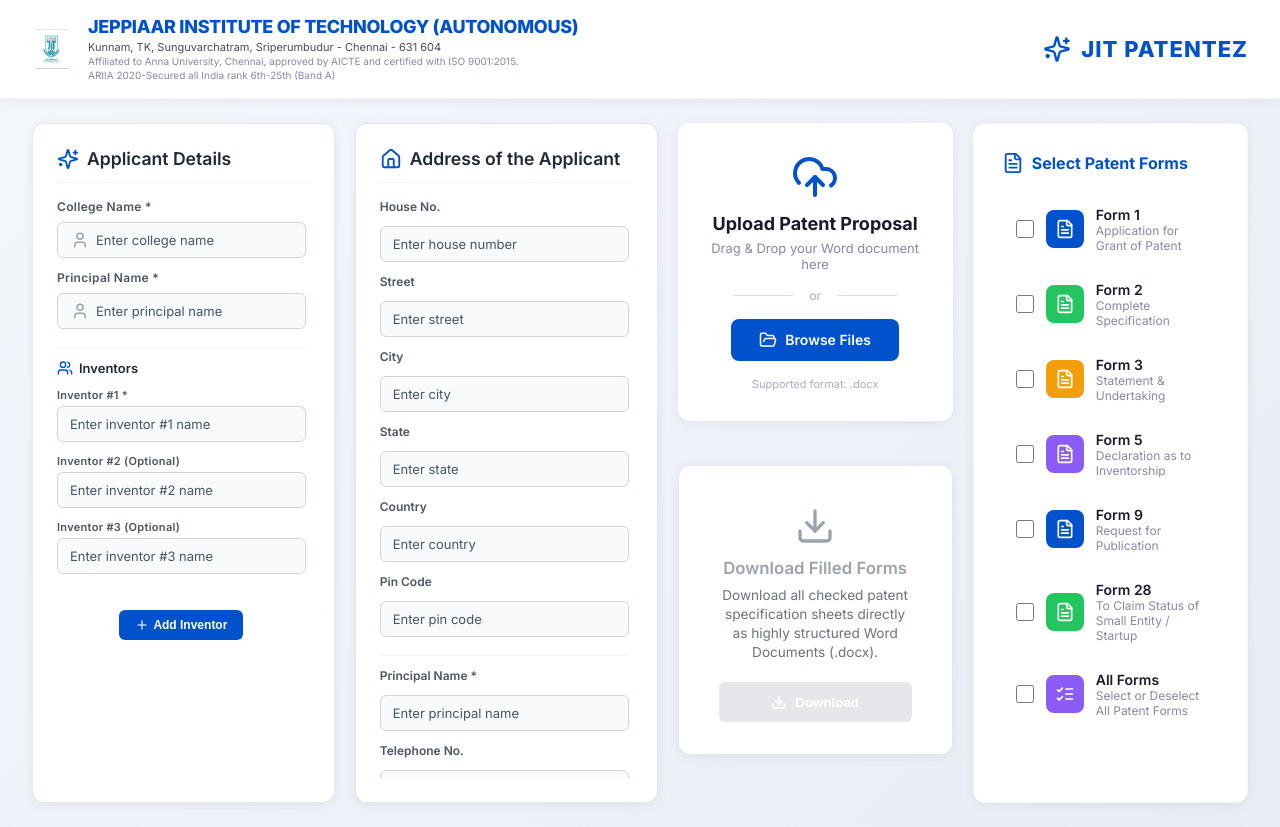
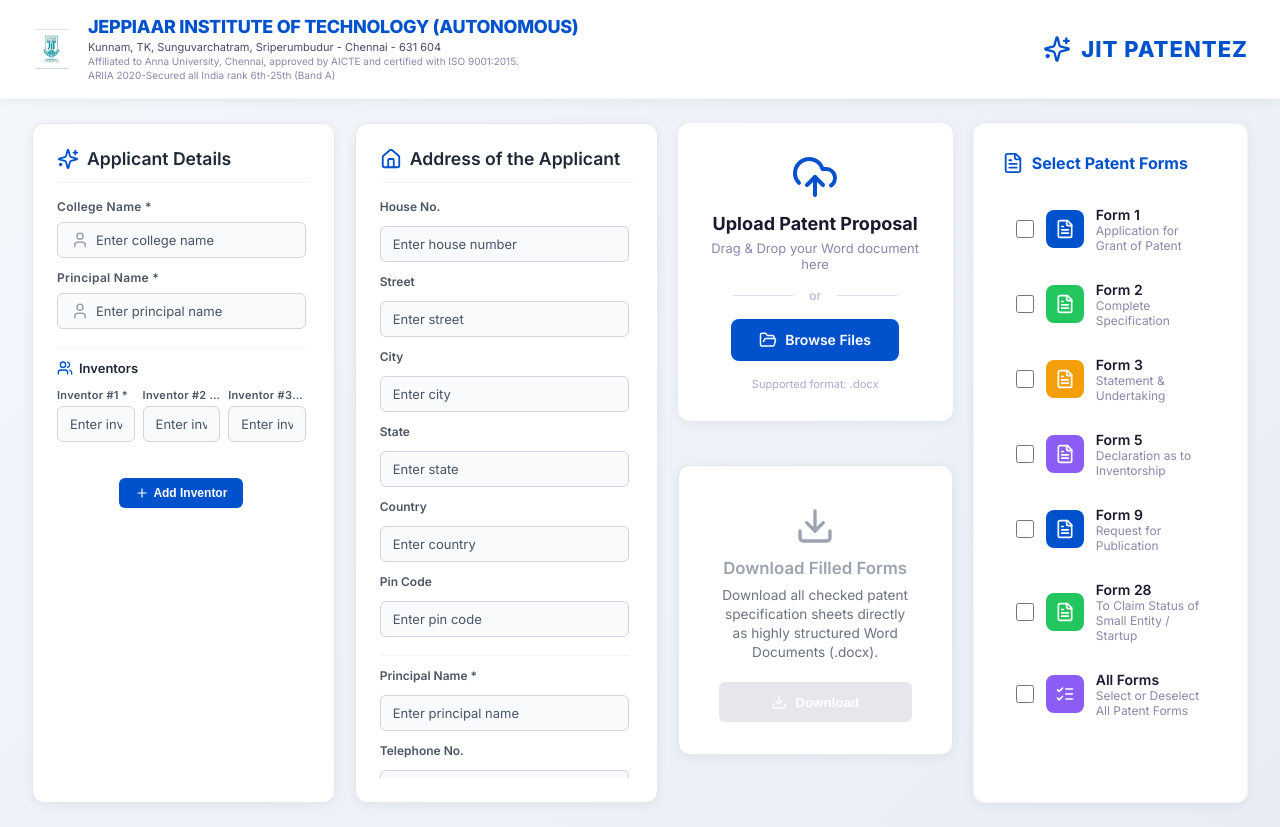
Before and after one commit to deepakviper/JIT-PATENT-FORM-PROJECT-, a React (Vite) app in the folder patentform-main (1)/patentform-main/Patentform/frontend/: page / in a window 1280 px wide. Built offline with nearby package versions, Linux system fonts and the light colour scheme.

Commit message:
fix: force all three inventor input fields on a single horizontal row without wrapping

```diff
--- a/patentform-main (1)/patentform-main/Patentform/frontend/src/components/AdditionalDetailsCard.jsx
+++ b/patentform-main (1)/patentform-main/Patentform/frontend/src/components/AdditionalDetailsCard.jsx
@@ -211,14 +211,14 @@
         {/* List of Inventors */}
         <div style={{ display: 'flex', flexDirection: 'column', gap: '12px' }}>
           {/* First 3 inventors in one row */}
-          <div style={{ display: 'flex', gap: '12px', width: '100%', flexWrap: 'wrap' }}>
+          <div style={{ display: 'flex', gap: '8px', width: '100%' }}>
             {coApplicants.slice(0, 3).map((member, index) => (
               <div
                 key={index}
                 className="form-group"
                 style={{
-                  flex: '1 1 calc(33.333% - 8px)',
-                  minWidth: '120px',
+                  flex: 1,
+                  minWidth: 0,
                   display: 'flex',
                   flexDirection: 'column',
                   gap: '4px'
```
